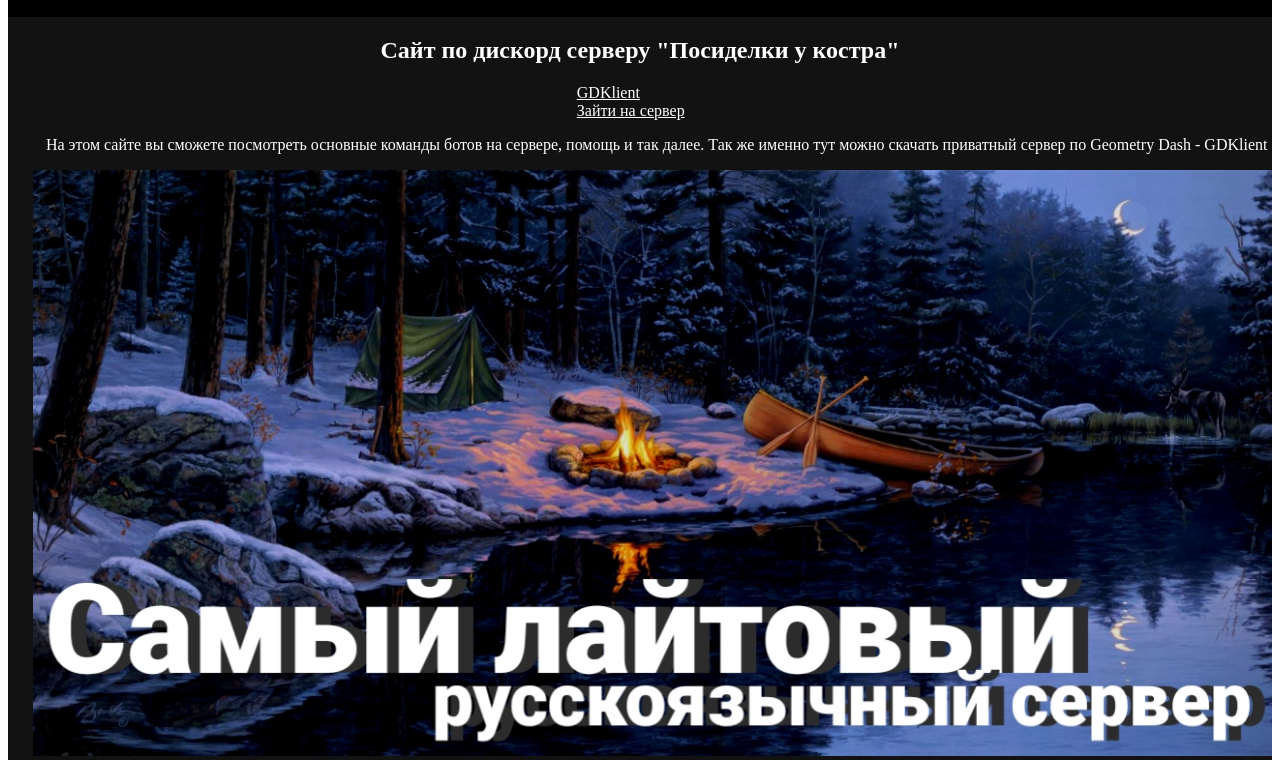
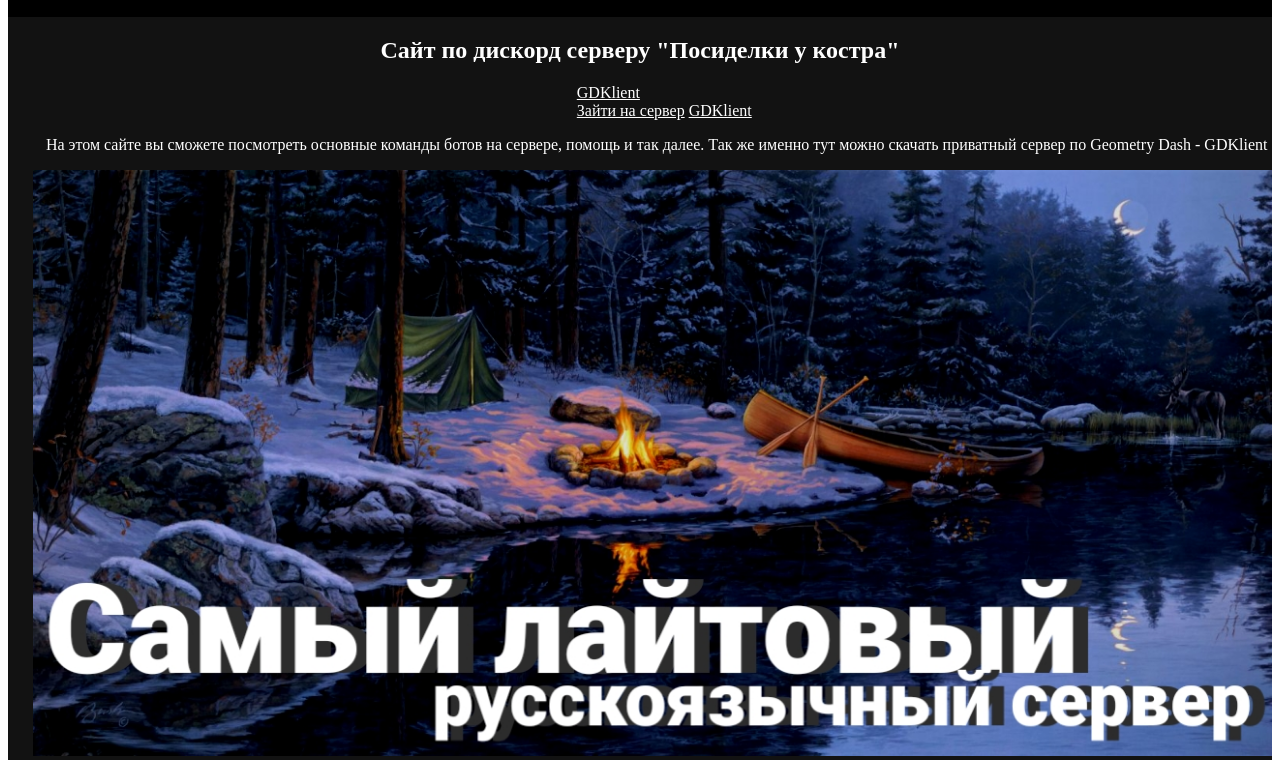
Before and after one commit to Vatovskiy/gatherings-campfire, a plain HTML site: page index.html in a window 1280 px wide. Shown: the part 81-849 px from the top of the page. Drawn offline with Linux system fonts and the light colour scheme.

Commit message:
Update index.html

```diff
--- a/index.html
+++ b/index.html
@@ -21,6 +21,7 @@
 		<section id="html">
 		<div>
 			<a style="position: relative;left: 45%; color: #FFFFFF" href="https://discord.gg/hknth3yhCd">Зайти на сервер</a>
+			<a style="position: relative;left: 45%; color: #FFFFFF" href="https://vatovskiy.github.io/download-gdklient/">GDKlient</a>
 			<p style="position: relative;left: 3%; width: 97%; color: #FFFFFF">На этом сайте вы сможете посмотреть основные команды ботов на сервере, помощь и так далее. Так же именно тут можно скачать приватный сервер по Geometry Dash - GDKlient</p>
 			<img style="position: relative;width: 1280px; height: 606px; left: 2%;width: 98%; height: 100%" src="img/img1.jpg">
 		</div>
```
